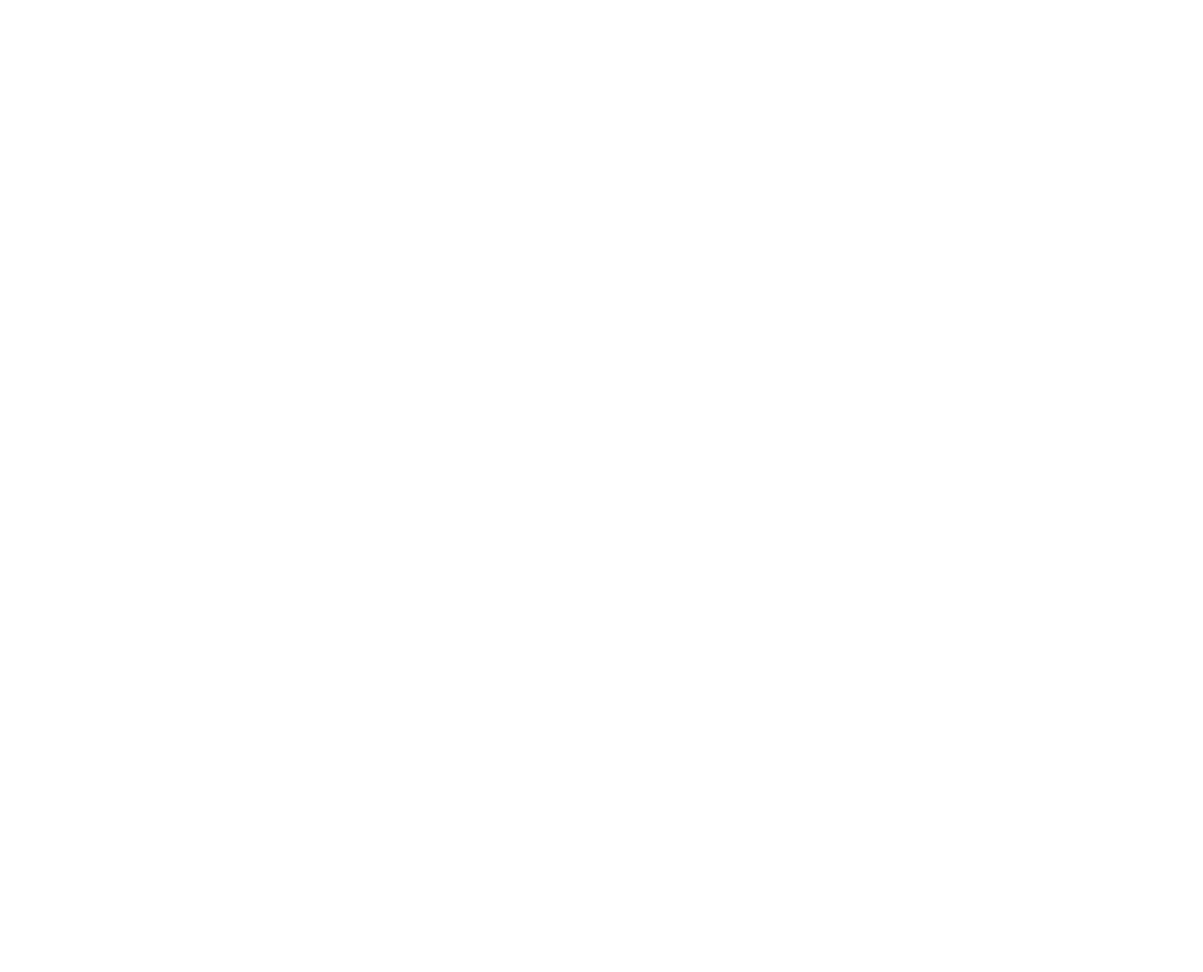
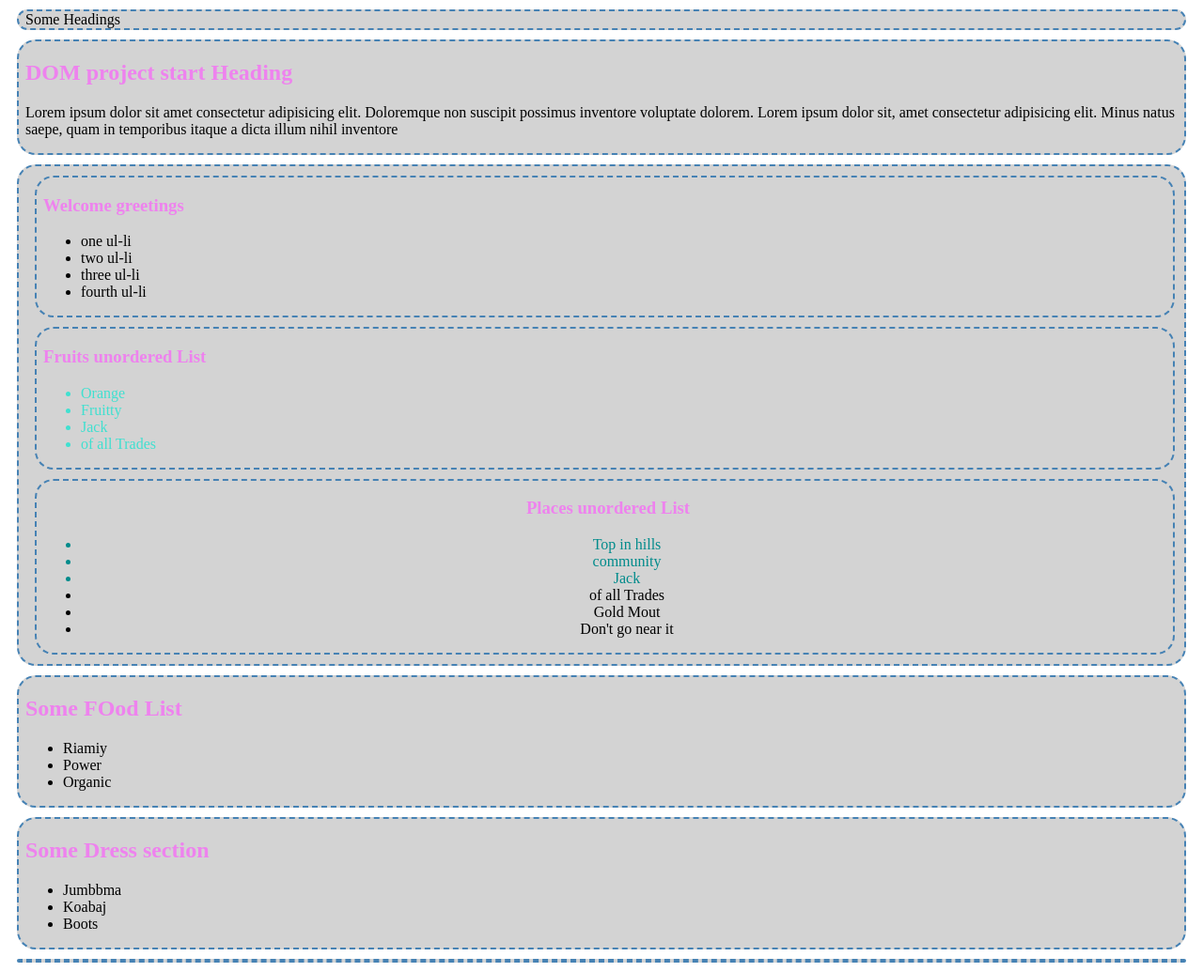
Before and after one commit to mecha-pro/tour-of-dom, a plain HTML site: page index.html in a window 1280 px wide. Shown: the whole page at 94% size. Before the commit the page ends 800 px from the top, so only its background shows below. Drawn offline with Linux system fonts and the light colour scheme.

Commit message:
conflict trouble

```diff
--- a/index.html
+++ b/index.html
@@ -1 +1,99 @@
-<!-- vanilla work -->
+<!-- DOM vanilla work -->
+<!DOCTYPE html>
+<html lang="en">
+<head>
+    <meta charset="UTF-8">
+    <meta http-equiv="X-UA-Compatible" content="IE=edge">
+    <meta name="viewport" content="width=device-width, initial-scale=1.0">
+    <title>Tour of DOM</title>
+    <!-- style CSS Link -->
+    <link rel="stylesheet" href="./styles/style.css">
+     <!-- favicon Link -->
+     <link rel="shortcut icon" href="./assets/icons/family-tree.ico" type="image/x-icon">
+     <!-- Tailwind link script -->
+     <!-- <script src="https://cdn.tailwindcss.com"></script> -->
+     <!-- tailwind customize -->
+     <!-- <script>
+        tailwind.config = {
+          theme: {
+            extend: {
+              colors: {
+                clifford: '#da373d',
+              }
+            }
+          }
+        }
+      </script> -->
+</head>
+<body>
+<header>
+<section class="bg-emerald-200 text-5xl">Some Headings</section>
+<section class="">
+    <h1>
+        DOM project start Heading
+    </h1>
+    <p>
+        Lorem ipsum dolor sit amet consectetur adipisicing elit. Doloremque non suscipit possimus inventore voluptate dolorem. Lorem ipsum dolor sit, amet consectetur adipisicing elit. Minus natus saepe, quam in temporibus itaque a dicta illum nihil inventore
+    </p>
+</section>
+</header>
+<main id="main-container">
+<section class="">
+    <section class="">
+        <h1 class="">
+            Welcome greetings
+        </h1>
+        <ul class="">
+            <li class="">one ul-li</li>
+            <li class="">two ul-li</li>
+            <li class="">three ul-li</li>
+            <li class="">fourth ul-li</li>
+        </ul>
+    </section>
+    <section class="fruits-container">
+        <h1 class="fruits-title">
+            Fruits unordered List
+        </h1>
+        <ul class="">
+            <li class="">Orange</li>
+            <li class="">Fruitty</li>
+            <li class="">Jack</li>
+            <li class="">of all Trades</li>
+        </ul>
+    </section>
+    <section id="places-container" class="large-text">
+        <h1 id="places-title" class="">
+            Places unordered List
+        </h1>
+        <ul id="places-list" class="">
+            <li class="important-places">Top in hills</li>
+            <li class="important-places">community</li>
+            <li class="important-places">Jack</li>
+            <li class="">of all Trades</li>
+            <li class="other-places">Gold Mout</li>
+        </ul>
+    </section>
+</section>
+</main>
+<footer>
+<section class=""></section>
+</footer>
+<script src="./js/append.js"></script>
+<script src="./js/dom.js"></script>
+<script src="./js/styleInJs.js"></script>
+<script>
+    let liCollection = document.getElementsByTagName();
+    // console.log(liCollection);
+    for(let li of liCollection){
+        // console.log(li);
+    }
+    let allHeadings = document.getElementsByTagName('h1');
+    for(let h1 of allHeadings){
+        // console.log(h1.innerText);
+    }
+
+
+    // console.log('adding js dom.js inside html File');
+</script>
+</body>
+</html>
--- /dev/null
+++ b/js/append.js
@@ -0,0 +1,52 @@
+// 1. where to add
+let placesList = document.getElementById('places-list');
+// 2. what to be added
+let li = document.createElement('li');
+li.innerText = "Don't go near it";
+
+// 3. add the child
+placesList.appendChild(li);
+
+// 1. where to add
+let mainContainer = document.getElementById('main-container');
+
+// 2. what to be added
+let section = document.createElement('section');
+let h1 = document.createElement('h1');
+h1.innerText = 'Some FOod List';
+section.appendChild(h1);
+
+let ul = document.createElement('ul');
+let li1 = document.createElement('li');
+li1.innerText = 'Riamiy';
+ul.appendChild(li1);
+
+let li2 = document.createElement('li');
+li2.innerText = 'Power';
+ul.appendChild(li2);
+
+let li3 = document.createElement('li');
+li3.innerText = 'Organic';
+ul.appendChild(li3);
+
+section.appendChild(ul);
+
+mainContainer.appendChild(section);
+
+
+// set innerHTML directly
+let sectionDress = document.createElement('section');
+
+sectionDress.innerHTML =
+`
+<h1>
+Some Dress section
+</h1>
+<ul>
+<li>Jumbbma</li>
+<li>Koabaj</li>
+<li>Boots</li>
+</ul>
+`;
+
+mainContainer.appendChild(sectionDress);
--- /dev/null
+++ b/js/dom.js
@@ -0,0 +1,37 @@
+/**
+ * Traversing DOM
+ * option - 1 : getElementsByTagName
+ * option - 2 : getElementById
+ * option - 3 : getElementsByClassName
+ * option - 4 : querySelector
+ * option - 5 : querySelectorAll
+ */
+
+console.log('Halo infinite');
+
+console.log(document);
+console.log(document.body);
+let student = {
+    name: 'Amon',
+    ID: 11,
+    study: function name(time) {
+        console.log(time, 'studying For phD');
+    }
+}
+let fruitsTitle = document.getElementById('fruits-title');
+fruitsTitle.innerText = 'Fruits Changed by JS dom.js'
+let places= document.getElementsByClassName('important-places');
+for(let place of places){
+    console.log(place);
+}
+let otherPlaces= document.getElementsByClassName('other-places');
+for(let place of otherPlaces){
+    console.log(place);
+}
+/**
+ * querySelectorAll
+*/
+let oneLi = document.querySelectorAll('.fruits-container li');
+for(let li of oneLi){
+    console.log(li.innerText);
+}
--- /dev/null
+++ b/js/styleInJs.js
@@ -0,0 +1,13 @@
+let sections = document.querySelectorAll('section');
+for(let section of sections){
+    section.style.border = '2px dashed steelblue';
+    section.style.margin = '10px';
+    section.style.borderRadius = '20px';
+    section.style.paddingLeft = '7px';
+    section.style.backgroundColor = 'lightgrey';
+}
+// let placesContainer = document.getElementById('places-container');
+// placesContainer.style.backgroundColor = 'grey';
+let placesContainer = document.getElementById('places-container');
+placesContainer.classList.add('text-center');
+placesContainer.classList.remove('large-text');
--- a/styles/style.css
+++ b/styles/style.css
@@ -1,11 +1,29 @@
 /* ------------------
     main or utilities
     ------------------*/
-*{
+h1{
+    color: violet;
+}
+.fruits-container li{
+    color: turquoise;
+}
+#fruits-title{
+    color: peru;
+}
+.important-places{
+    color: darkcyan;
+}
+.text-center{
+    text-align: center;
+}
+.large-text{
+    font-size: 3em;
+}
+    /* *{
 box-sizing: border-box;
 margin: 0;
 padding: 0;
-}
+} */
 /* --------------
  Background image
 ----------------- */
```
Also changed, not shown: js/first.js (added, +15 -0 lines), js/second.js (added, +9 -0 lines), js/third.js (added, +13 -0 lines), summary.html (added, +46 -0 lines), assets/icons/family-tree.ico (added).
